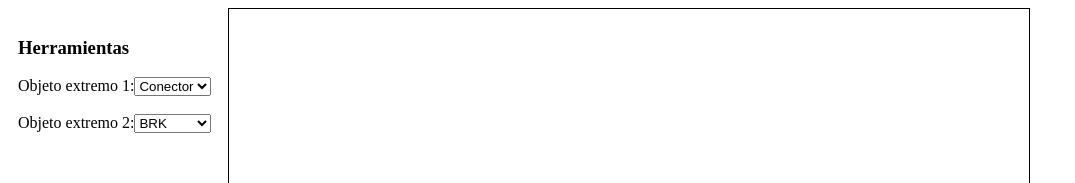
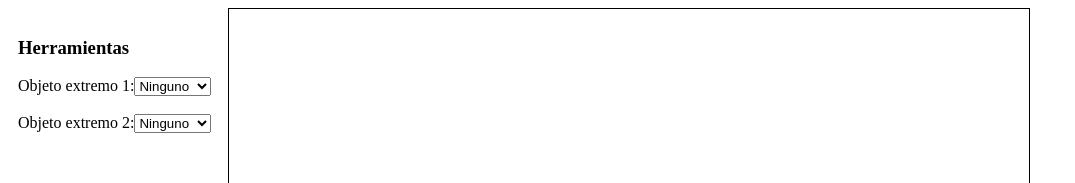
Before and after one commit to somerwest01/Dim_checktofrom, a React (Create React App) app: page / in a window 1280 px wide. Shown: the top 183 px of the page, without its empty margins (0-1075 px from the left). Built offline with nearby package versions, Linux system fonts and the light colour scheme.

Commit message:
Add files via upload

```diff
--- a/src/App.js
+++ b/src/App.js
@@ -5,28 +5,44 @@ import { Stage, Layer, Line, Text, Circle } from 'react-konva';
 function App() {
   const [lines, setLines] = useState([]);
   const [points, setPoints] = useState([]);
-  const [obj1, setObj1] = useState('Conector');
-  const [obj2, setObj2] = useState('BRK');
+  const [obj1, setObj1] = useState('Ninguno');
+  const [obj2, setObj2] = useState('Ninguno');
   const [showInput, setShowInput] = useState(false);
   const [inputPos, setInputPos] = useState({ x: 0, y: 0 });
   const [tempLine, setTempLine] = useState(null);
   const [dimension, setDimension] = useState('');
 
+  const distancia = (p1, p2) => {
+    return Math.sqrt(Math.pow(p1.x - p2.x, 2) + Math.pow(p1.y - p2.y, 2));
+  };
+
+  const encontrarExtremoCercano = (punto, umbral = 30) => {
+    const extremos = lines.flatMap(line => [line.p1, line.p2]);
+    for (let ext of extremos) {
+      if (distancia(punto, ext) < umbral) {
+        return ext;
+      }
+    }
+    return punto;
+  };
+
   const handleClick = (e) => {
     const stage = e.target.getStage();
     const mousePos = stage.getPointerPosition();
+    const conectado = encontrarExtremoCercano(mousePos);
+
     if (points.length === 0) {
-      setPoints([mousePos]);
+      setPoints([conectado]);
     } else {
       const newLine = {
         p1: points[0],
-        p2: mousePos,
+        p2: conectado,
         obj1,
         obj2,
         dimension_mm: null
       };
       setTempLine(newLine);
-      setInputPos(mousePos);
+      setInputPos(conectado);
       setShowInput(true);
       setPoints([]);
     }
@@ -48,6 +64,7 @@ function App() {
         <h3>Herramientas</h3>
         <label>Objeto extremo 1:</label>
         <select value={obj1} onChange={(e) => setObj1(e.target.value)}>
+          <option>Ninguno</option>
           <option>Conector</option>
           <option>BRK</option>
           <option>SPL</option>
@@ -55,6 +72,7 @@ function App() {
         <br /><br />
         <label>Objeto extremo 2:</label>
         <select value={obj2} onChange={(e) => setObj2(e.target.value)}>
+          <option>Ninguno</option>
           <option>Conector</option>
           <option>BRK</option>
           <option>SPL</option>
```
